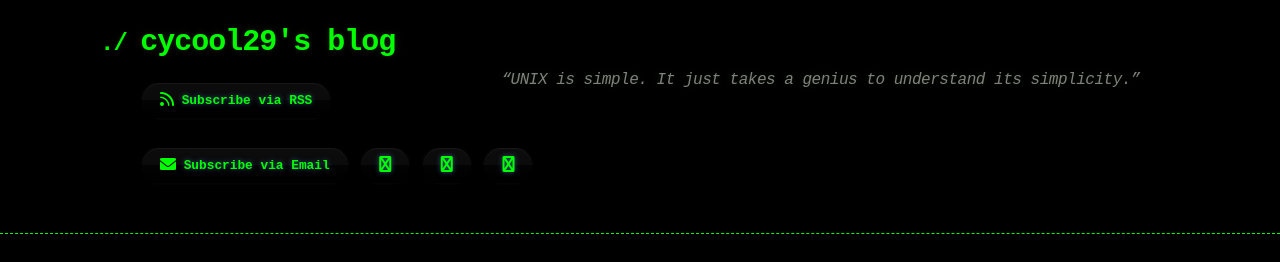
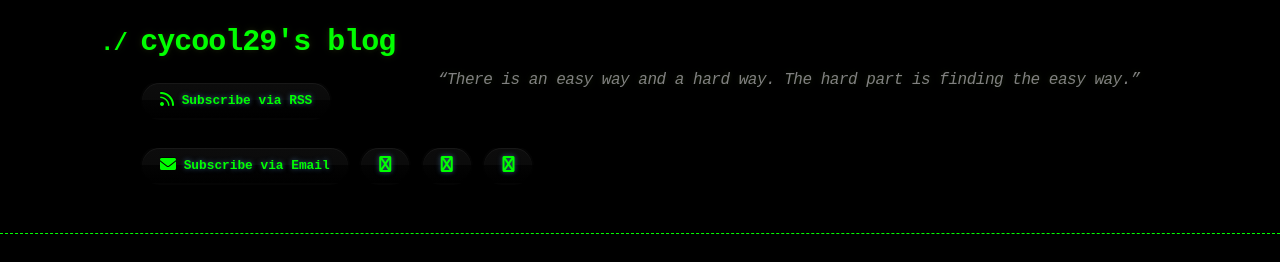
Before and after one commit to cycool29/cycool29.github.io, a Jekyll site: the page built from index.md, in a window 1280 px wide and 900 px high. Shown: the top 262 px of the window. Built offline with Jekyll 4.4.1, drawn with Linux system fonts in a browser that asks for light colours; a style sheet for code colours, icons or effects is not loaded.

Commit message:
Update quotes

```diff
--- a/_config.yml
+++ b/_config.yml
@@ -1,5 +1,5 @@
 title: cycool29's blog
-description: "“UNIX is simple. It just takes a genius to understand its simplicity.” "
+description: "“There is an easy way and a hard way. The hard part is finding the easy way.” "
 bio: A high school student. Intermediate in Python, Git, Bash. Learning JavaScript. He/Him. "
 author: cycool29
 url: https://cycool29.github.io
```
